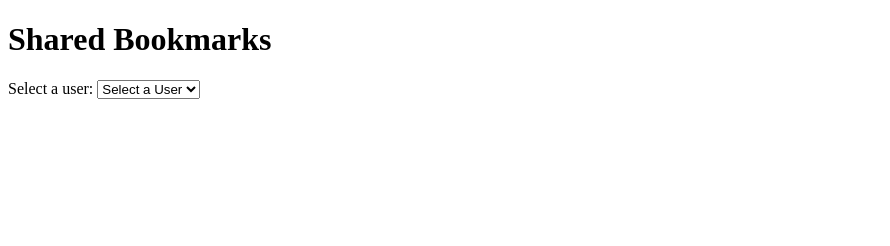
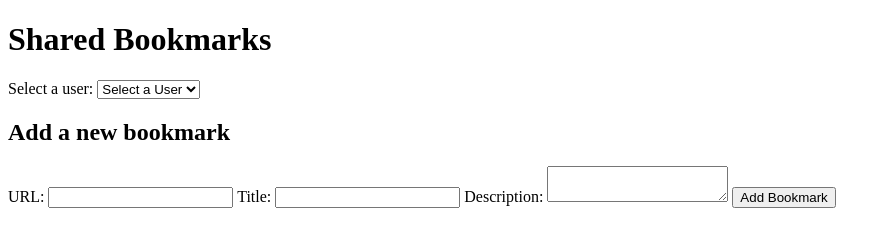
Before and after one commit to Priscilla-EM/Shared-Bookmarks-Piscine, a plain HTML site: page index.html in a window 1280 px wide. Shown: the whole page, without its empty margins (0-890 px from the left). Drawn offline with Linux system fonts and the light colour scheme.

Commit message:
Updated html for form section

```diff
--- a/index.html
+++ b/index.html
@@ -2,7 +2,10 @@
 <html lang="en">
   <head>
     <meta charset="UTF-8" />
+    <meta name="viewport" content="width=device-width, initial-scale=1.0" />
+
     <title>Shared Bookmarks</title>
+    <link rel="stylesheet" href="styles.css" />
   </head>
   <body>
     <h1>Shared Bookmarks</h1>
@@ -14,6 +17,22 @@
 
     <div id="bookmark-container"></div>
 
+    <section>
+      <h2>Add a new bookmark</h2>
+      <form id="bookmark-form">
+        <label for="url">URL:</label>
+        <input type="url" id="url" name="url" required />
+
+        <label for="title">Title:</label>
+        <input type="text" id="title" name="title" required />
+
+        <label for="description">Description:</label>
+        <textarea id="description" name="description"></textarea>
+
+        <button type="submit">Add Bookmark</button>
+      </form>
+    </section>
+
     <script type="module" src="script.js"></script>
   </body>
 </html>
```
